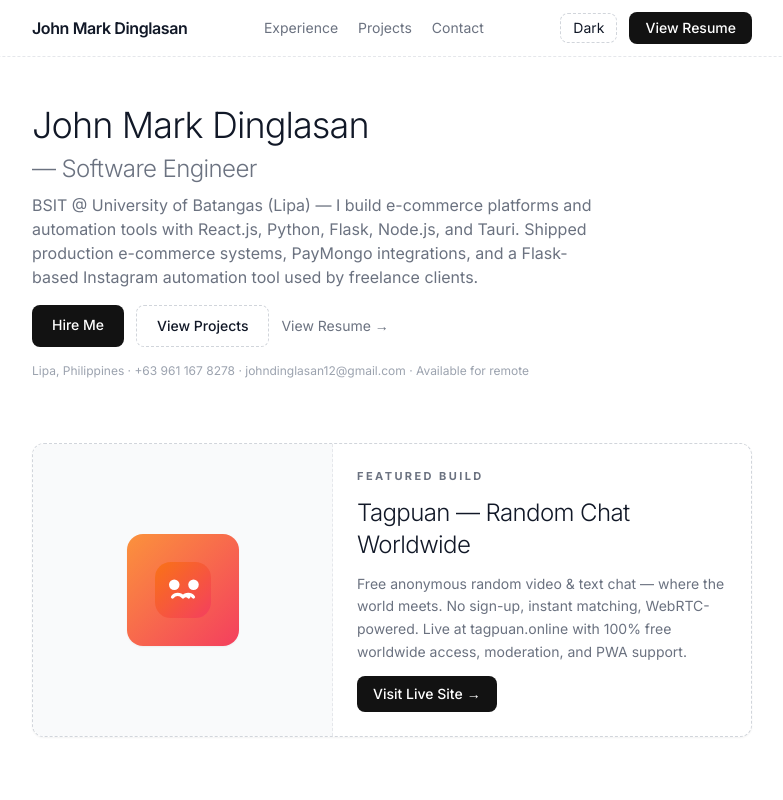
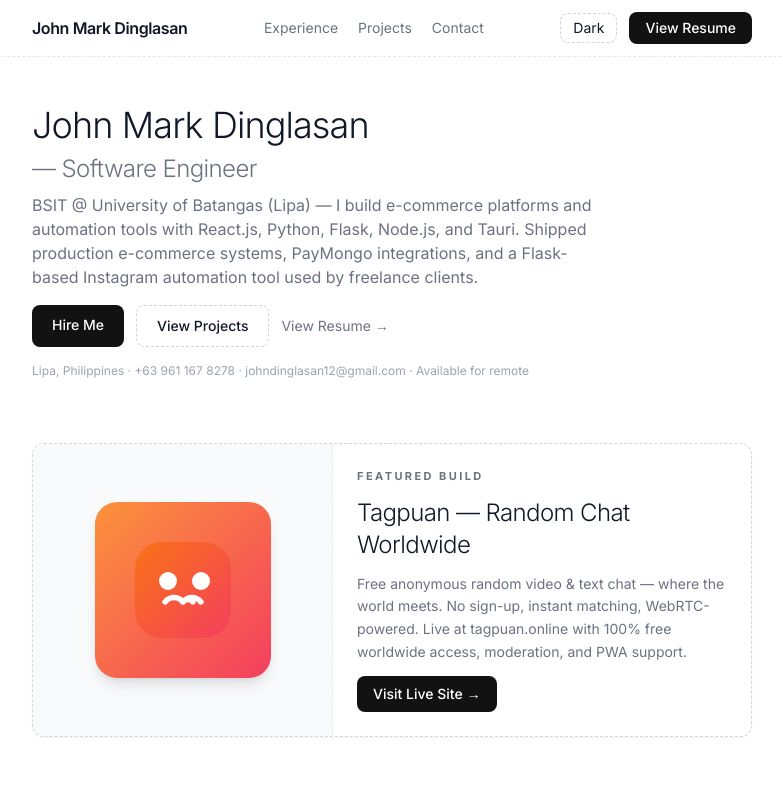
Before and after one commit to Jayem09/portfolio, a Next.js app: page / in a window 1280 px wide. Shown: the top 800 px of the page, without its empty margins (248-1031 px from the left). Built offline with nearby package versions, Linux system fonts and the light colour scheme; no server answers.

Commit message:
feat: enlarge FeaturedBuild project logo to fit container

```diff
--- a/components/sections/FeaturedBuild.tsx
+++ b/components/sections/FeaturedBuild.tsx
@@ -6,14 +6,14 @@ export default function FeaturedBuild() {
   return (
     <section className="w-full overflow-hidden rounded-xl border border-dashed border-gray-300 bg-white shadow-sm dark:border-gray-700 dark:bg-ink">
       <div className="grid gap-0 sm:grid-cols-[300px_1fr] sm:items-stretch">
-        <a href={featuredBuild.href} target="_blank" rel="noopener noreferrer" className="bg-gray-50 dark:bg-black/20 overflow-hidden flex items-center justify-center group p-8 sm:p-10 border-b sm:border-b-0 sm:border-r border-dashed border-gray-200 dark:border-gray-700">
+        <a href={featuredBuild.href} target="_blank" rel="noopener noreferrer" className="bg-gray-50 dark:bg-black/20 overflow-hidden flex items-center justify-center group p-4 sm:p-6 border-b sm:border-b-0 sm:border-r border-dashed border-gray-200 dark:border-gray-700 min-h-[200px] sm:min-h-[220px]">
           {hasImg ? (
             // eslint-disable-next-line @next/next/no-img-element
-            <img src={isExternal ? featuredBuild.image : featuredBuild.image} alt={featuredBuild.title} className="h-28 w-28 sm:h-32 sm:w-32 object-contain rounded-2xl shadow-sm group-hover:scale-105 transition-transform duration-500" />
+            <img src={isExternal ? featuredBuild.image : featuredBuild.image} alt={featuredBuild.title} className="h-36 w-36 sm:h-40 sm:w-40 object-contain rounded-2xl shadow-sm group-hover:scale-[1.03] transition-transform duration-500" />
           ) : (
-            <div className="h-24 w-24 sm:h-28 sm:w-28 rounded-2xl bg-gradient-to-br from-orange-400 to-rose-500 grid place-items-center shadow-sm group-hover:scale-105 transition-transform">
+            <div className="h-36 w-36 sm:h-44 sm:w-44 rounded-[22px] bg-gradient-to-br from-orange-400 to-rose-500 grid place-items-center shadow-lg group-hover:scale-[1.03] transition-transform">
               {/* Tagpuan logo - two circles like favicon */}
-              <svg viewBox="0 0 32 32" className="h-12 w-12 sm:h-14 sm:w-14" aria-hidden>
+              <svg viewBox="0 0 32 32" className="h-20 w-20 sm:h-24 sm:w-24" aria-hidden>
                 <rect width="32" height="32" rx="9" fill="url(#g)" />
                 <circle cx="11" cy="13" r="3" fill="white" />
                 <circle cx="22" cy="13" r="3" fill="white" />
```
